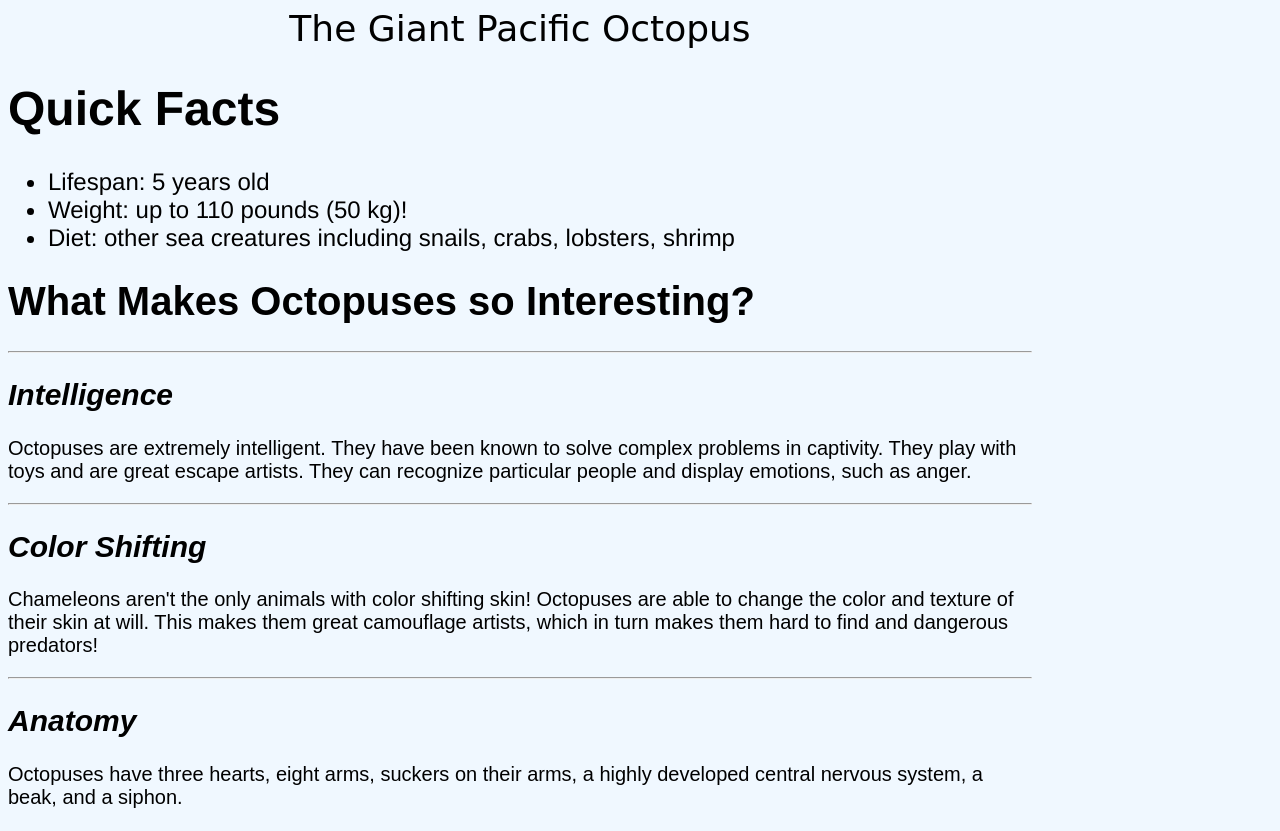
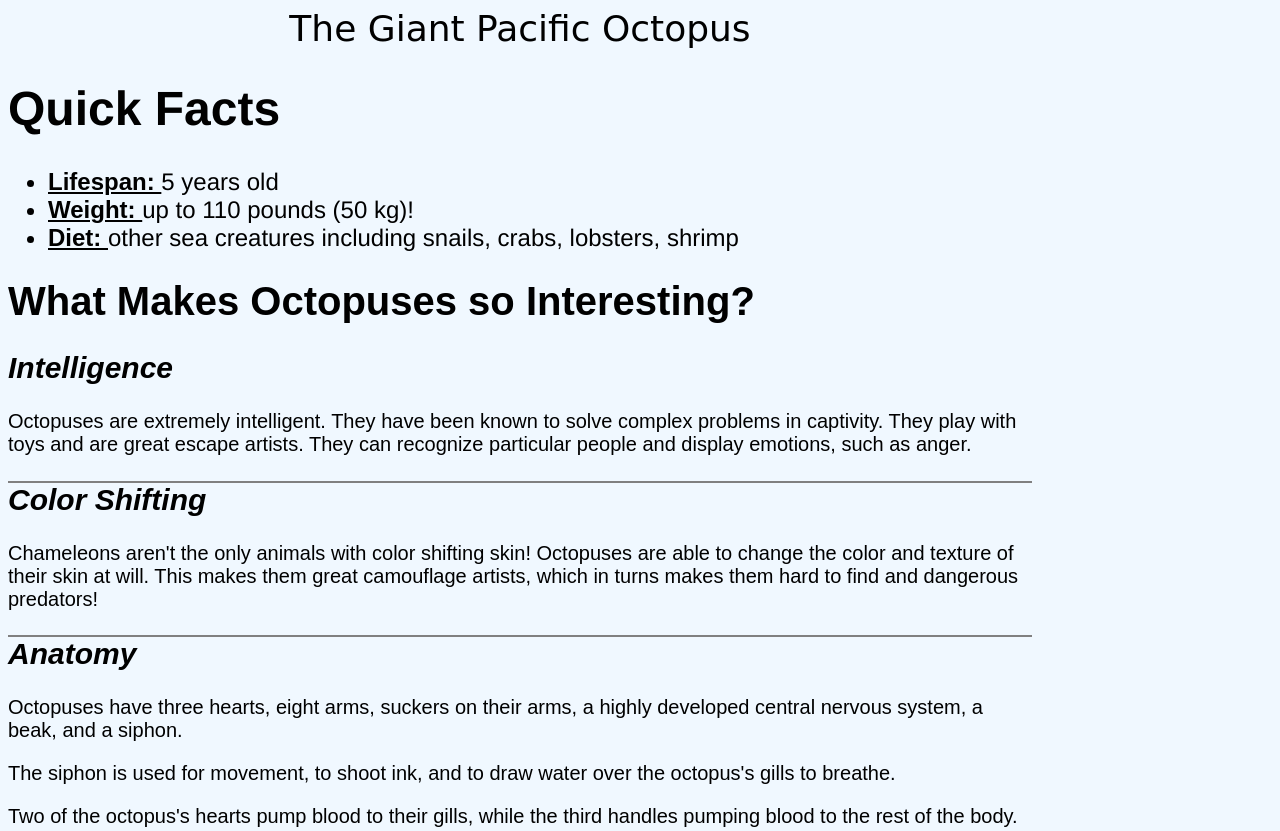
Before and after one commit to bryan54321/CodeHSPactice, a plain HTML site: page index.html in a window 1280 px wide. Shown: the top 831 px of the page. Drawn offline with Linux system fonts and the light colour scheme.

Commit message:
Update index.html

```diff
--- a/index.html
+++ b/index.html
@@ -13,16 +13,15 @@
 	    <div class="featured">
 	        <h1>Quick Facts</h1>
 	        <ul>
-	            <li>Lifespan: 5 years old</li>
-	            <li>Weight: up to 110 pounds (50 kg)! </li>
-	            <li>Diet: other sea creatures including snails, crabs, lobsters, shrimp</li>
+	            <li><span class="feat-title"> Lifespan: </span> 5 years old</li>
+	            <li><span class="feat-title"> Weight: </span> up to 110 pounds (50 kg)! </li>
+	            <li><span class="feat-title"> Diet: </span>other sea creatures including snails, crabs, lobsters, shrimp</li>
 	        </ul>
 
 	    </div>
 
 	    <div class="content">
 	        <h1>What Makes Octopuses so Interesting?</h1>
-	        <hr>
 	        <h2>Intelligence</h2>
 	        <p>
 	            Octopuses are extremely intelligent.  They have been known to
@@ -31,33 +30,33 @@
 	            and display emotions, such as anger.
 	        </p>
 
-	        <hr>
 	        <h2>Color Shifting</h2>
 	        <p>
 	            Chameleons aren't the only animals with color shifting skin!
 	            Octopuses are able to change the color and texture of their
 	            skin at will.  This makes them great camouflage artists, which
-	            in turn makes them hard to find and dangerous predators!
+	            in turns makes them hard to find and dangerous predators!
 	        </p>
 
-	        <hr>
 	        <h2>Anatomy</h2>
 	        <p>
 	            Octopuses have three hearts, eight arms, suckers on their arms,
 	            a highly developed central nervous system, a beak, and a siphon.
 	       </p>
+	       <p>
 	            The siphon is used for movement, to shoot ink, and to draw water
 	            over the octopus's gills to breathe.
+	       </p>
 	       <p>
-	       </p>
 	            Two of the octopus's hearts pump blood to their gills, while the
 	            third handles pumping blood to the rest of the body.
+	       </p>
 	       <p>
-	       </p>
 	            The octopus has arms, not tentacles!  Each arm is covered with
 	            very sensitive suckers that send tactile and taste information
 	            back to the brain.  The octopus can feel and taste with his suckers!
 	        </p>
+
 	    </div>
 
 	    <div class="footer">
```
